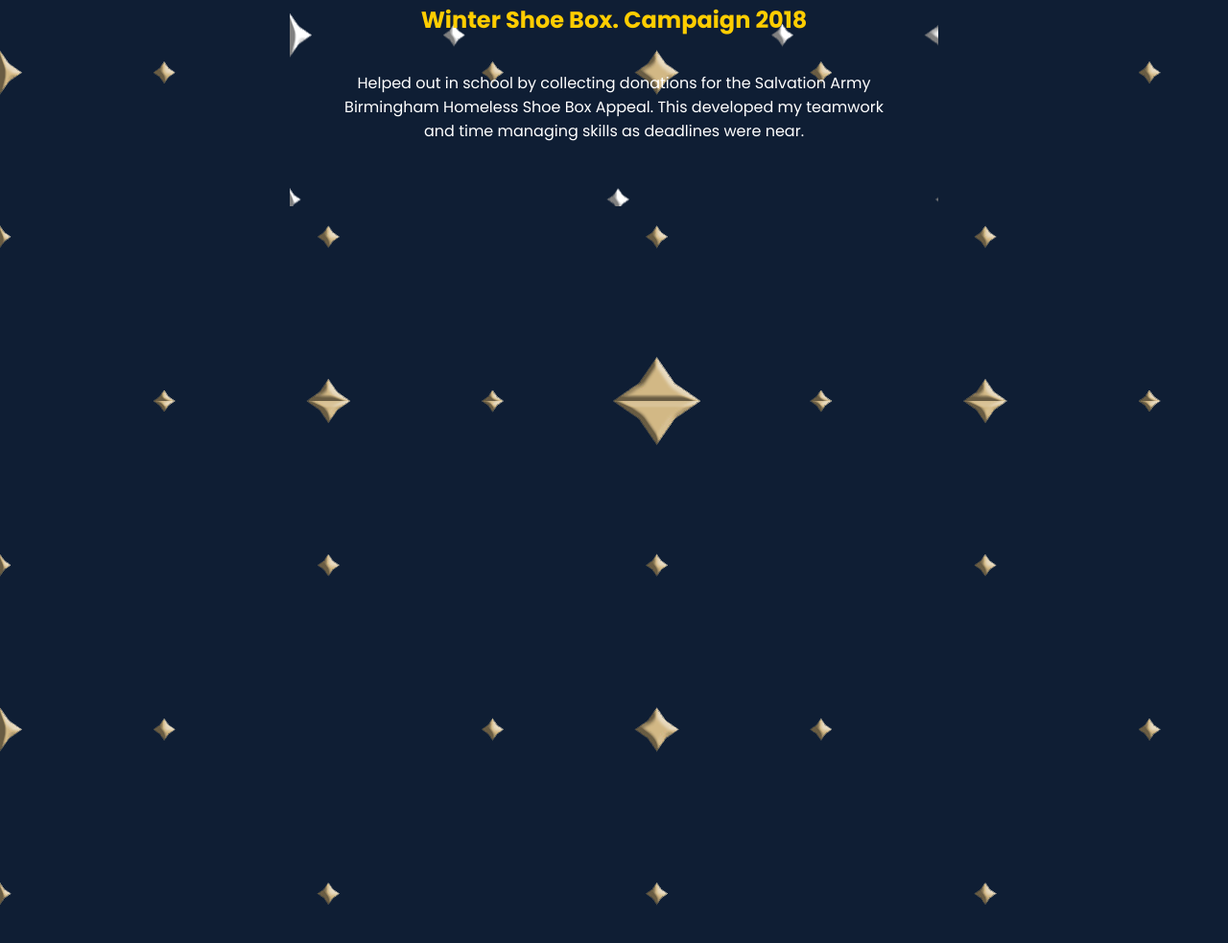
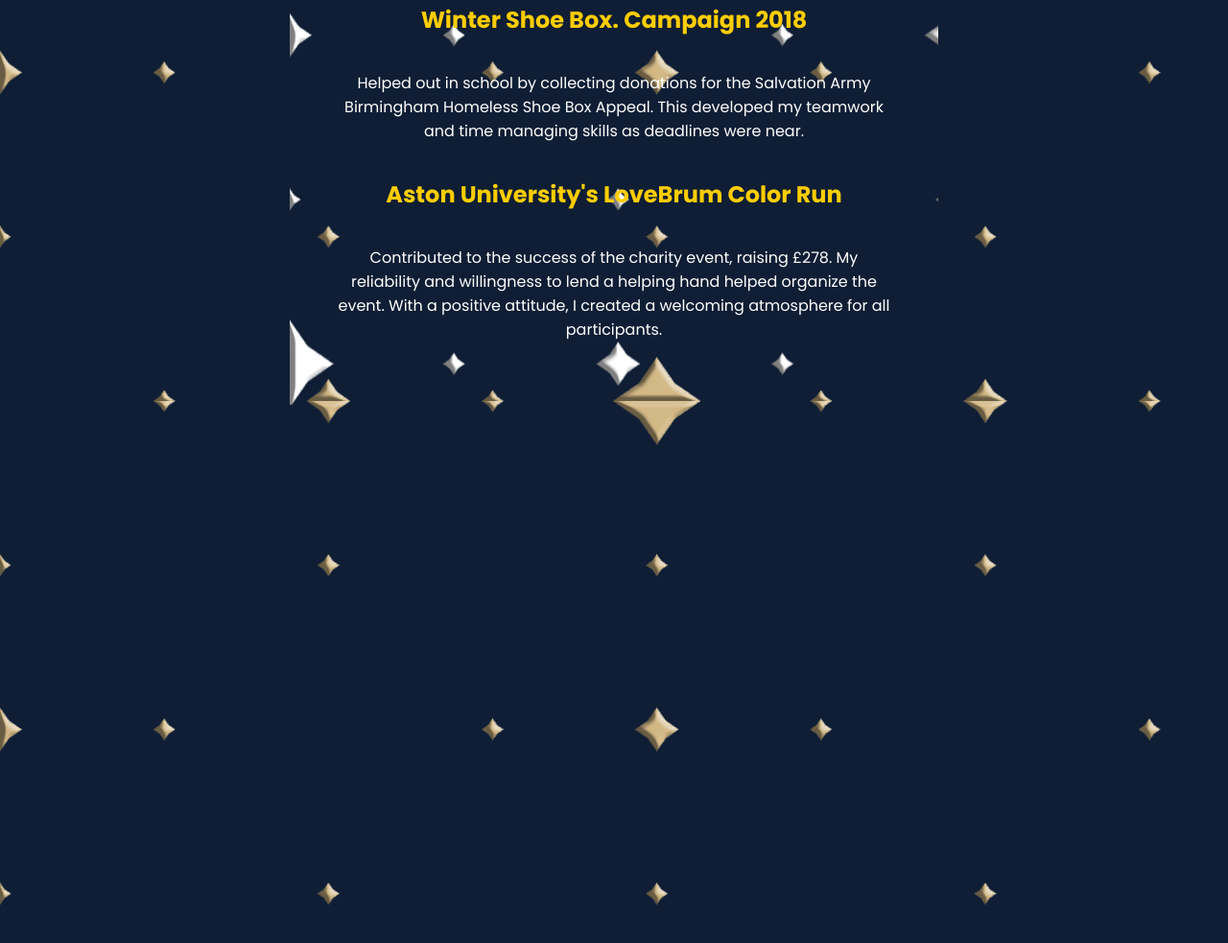
Before and after one commit to Hamza2702/portfolio, a plain HTML site: page index.html in a window 1280 px wide. Shown: the part 5060-6043 px from the top of the page at 96% size. Drawn offline with Linux system fonts and the light colour scheme.

Commit message:
Update index.html

```diff
--- a/index.html
+++ b/index.html
@@ -137,6 +137,11 @@
         <p>Helped out in school by collecting donations for the Salvation Army Birmingham Homeless Shoe Box Appeal.
             This developed my teamwork and time managing skills as deadlines were near.
         </p>
+        <!-- 2024 -->
+        <h2 class="workTitle">Aston University's LoveBrum Color Run</h2>
+        <p>Contributed to the success of the charity event, raising £278.
+            My reliability and willingness to lend a helping hand helped organize the event.
+            With a positive attitude, I created a welcoming atmosphere for all participants.</p>
     </section>
     <!-- SKILLS -->
     <section class="skills">
```
